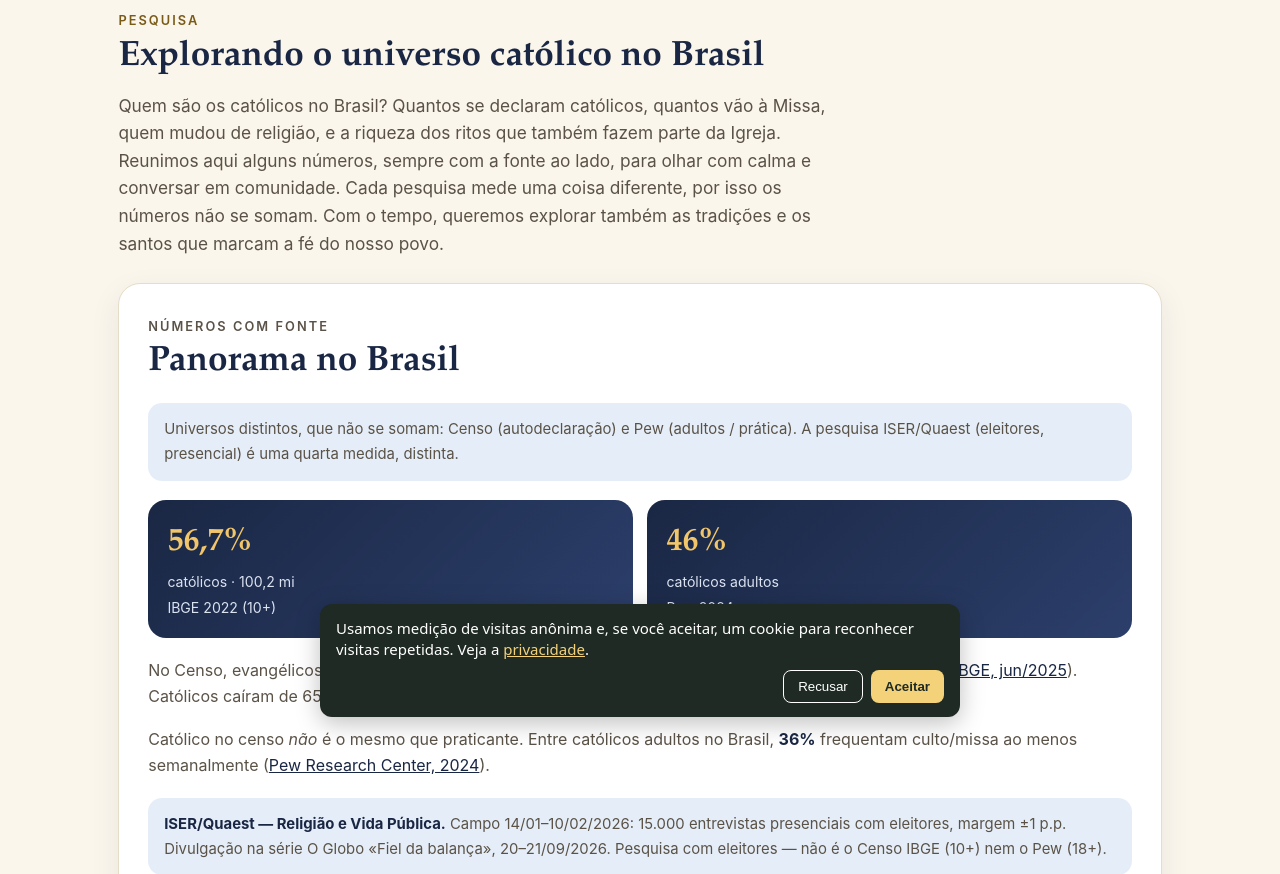
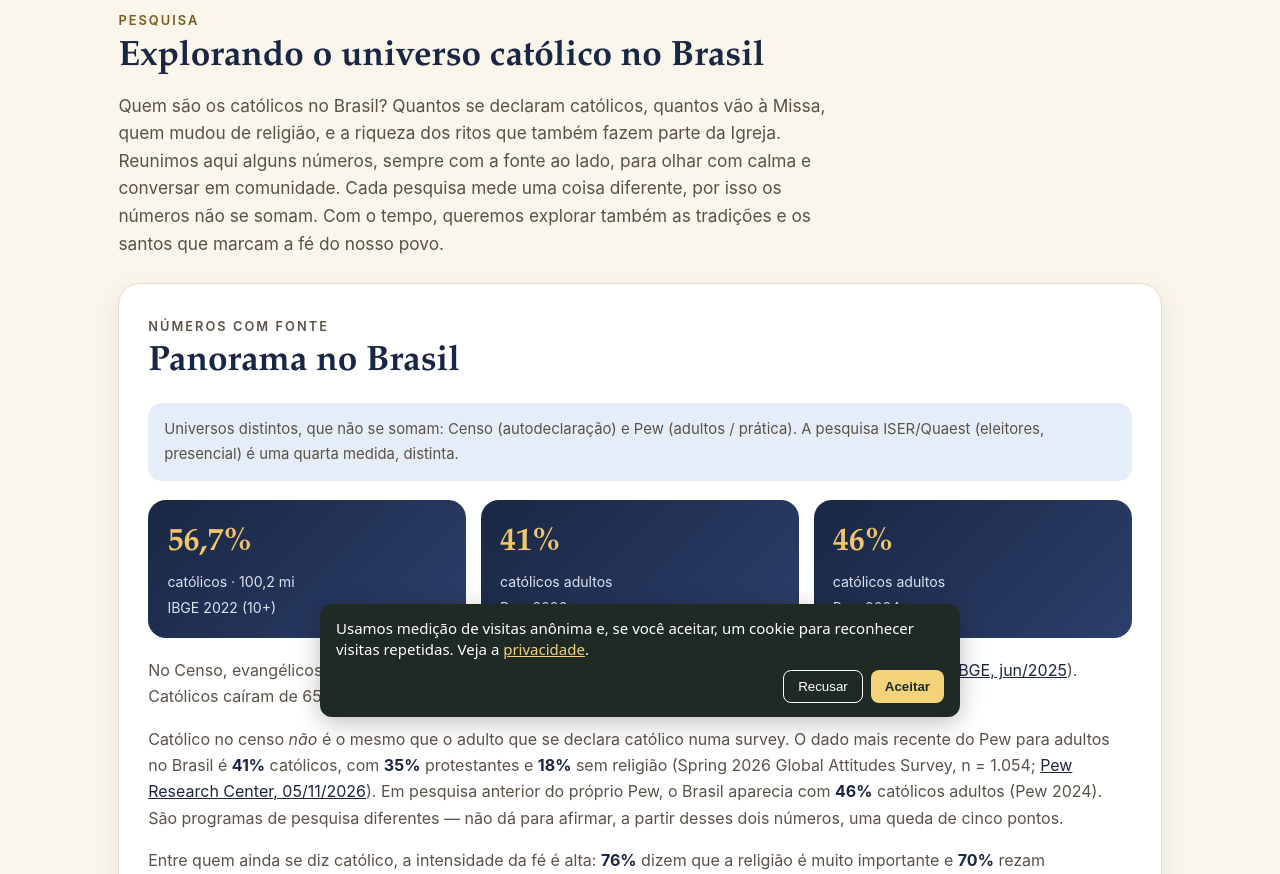
Before and after one commit to Comdei/comdei-org, a plain HTML site: page pesquisa.html in a window 1280 px wide. Shown: the part 71-945 px from the top of the page. Drawn offline with Linux system fonts and the light colour scheme.

Commit message:
Pesquisa: Pew 2026 (41% católicos adultos) com caveat vs 2024. (#37)
Atualiza o panorama com o Spring 2026 Global Attitudes (41%/35%/18%,
n=1.054), mantém o 46% rotulado como Pew 2024, deixa explícito que as
pesquisas são diferentes e não sustentam «queda de 5 p.p.», e destaca
intensidade de fé (76% religião muito importante; 70% reza diária).
Não publica — patch local apenas.

```diff
--- a/pesquisa.html
+++ b/pesquisa.html
@@ -211,6 +211,10 @@
             <span>católicos · 100,2 mi<br>IBGE 2022 (10+)</span>
           </div>
           <div class="stat">
+            <strong>41%</strong>
+            <span>católicos adultos<br>Pew 2026</span>
+          </div>
+          <div class="stat">
             <strong>46%</strong>
             <span>católicos adultos<br>Pew 2024</span>
           </div>
@@ -218,7 +222,9 @@
 
         <p>No Censo, evangélicos são <strong>26,9%</strong> (47,4 mi) e sem religião <strong>9,3%</strong> (16,4 mi) — pessoas de 10 anos ou mais (<a href="https://agenciadenoticias.ibge.gov.br/en/agencia-news/2184-news-agency/news/43602-2022-census-catholics-remain-in-decline-protestants-and-persons-with-no-religion-increase-in-the-country" target="_blank" rel="noopener">IBGE, jun/2025</a>). Católicos caíram de 65,1% para 56,7% na mesma base 10+ (2010→2022).</p>
 
-        <p>Católico no censo <em>não</em> é o mesmo que praticante. Entre católicos adultos no Brasil, <strong>36%</strong> frequentam culto/missa ao menos semanalmente (<a href="https://www.pewresearch.org/global/2026/01/21/religious-affiliation-in-latin-america/" target="_blank" rel="noopener">Pew Research Center, 2024</a>).</p>
+        <p>Católico no censo <em>não</em> é o mesmo que o adulto que se declara católico numa survey. O dado mais recente do Pew para adultos no Brasil é <strong>41%</strong> católicos, com <strong>35%</strong> protestantes e <strong>18%</strong> sem religião (Spring 2026 Global Attitudes Survey, n = 1.054; <a href="https://www.pewresearch.org/2026/11/05/carousel-facts-about-catholicism-in-latin-america-ahead-of-pope-leo-xivs-november-2026-visit/" target="_blank" rel="noopener">Pew Research Center, 05/11/2026</a>). Em pesquisa anterior do próprio Pew, o Brasil aparecia com <strong>46%</strong> católicos adultos (Pew 2024). São programas de pesquisa diferentes — não dá para afirmar, a partir desses dois números, uma queda de cinco pontos.</p>
+
+        <p>Entre quem ainda se diz católico, a intensidade da fé é alta: <strong>76%</strong> dizem que a religião é muito importante e <strong>70%</strong> rezam diariamente ou mais (<a href="https://www.pewresearch.org/2026/11/05/carousel-facts-about-catholicism-in-latin-america-ahead-of-pope-leo-xivs-november-2026-visit/" target="_blank" rel="noopener">Pew, 2026</a>). Reza diária não é o mesmo que missa semanal: na pesquisa Pew de 2024, <strong>36%</strong> dos católicos adultos frequentavam culto/missa ao menos semanalmente (<a href="https://www.pewresearch.org/global/2026/01/21/religious-affiliation-in-latin-america/" target="_blank" rel="noopener">Pew Research Center, 2024</a>).</p>
 
         <p class="note"><strong>ISER/Quaest — Religião e Vida Pública.</strong> Campo 14/01–10/02/2026: 15.000 entrevistas presenciais com eleitores, margem ±1 p.p. Divulgação na série O Globo «Fiel da balança», 20–21/09/2026. Pesquisa com eleitores — não é o Censo IBGE (10+) nem o Pew (18+).</p>
 
@@ -296,6 +302,7 @@
         <ul class="sources">
           <li><a href="https://agenciadenoticias.ibge.gov.br/en/agencia-news/2184-news-agency/news/43602-2022-census-catholics-remain-in-decline-protestants-and-persons-with-no-religion-increase-in-the-country" target="_blank" rel="noopener">IBGE — Censo 2022 Religiões</a> (divulgação 6 jun 2025)</li>
           <li><a href="https://educa.ibge.gov.br/jovens/materias-especiais/22703-censo-2022-numero-de-catolicos-no-brasil-em-queda.html" target="_blank" rel="noopener">IBGE Educa — católicos em queda</a></li>
+          <li><a href="https://www.pewresearch.org/2026/11/05/carousel-facts-about-catholicism-in-latin-america-ahead-of-pope-leo-xivs-november-2026-visit/" target="_blank" rel="noopener">Pew — facts about Catholicism in Latin America</a> (Spring 2026 Global Attitudes; pub. 05/11/2026)</li>
           <li><a href="https://www.pewresearch.org/global/2026/01/21/religious-affiliation-in-latin-america/" target="_blank" rel="noopener">Pew — afiliação religiosa na América Latina</a> (2024 / pub. 2026)</li>
           <li><a href="https://oglobo.globo.com/blogs/pulso/post/2026/09/fiel-da-balanca-jovens-negros-e-regiao-norte-sao-os-que-mais-se-convertem-a-religiao-evangelica.ghtml" target="_blank" rel="noopener">O Globo — «Fiel da balança»: identidade religiosa (ISER/Quaest)</a> (20 set 2026)</li>
           <li><a href="https://oglobo.globo.com/blogs/pulso/post/2026/09/pesquisa-mostra-que-23percent-dos-brasileiros-ja-tiveram-outra-religiao-um-terco-dos-evangelicos-sao-ex-catolicos.ghtml" target="_blank" rel="noopener">O Globo — «Fiel da balança»: trânsito religioso (ISER/Quaest)</a> (21 set 2026)</li>
```
Also changed, not shown: index.html (+6 -3 lines).
